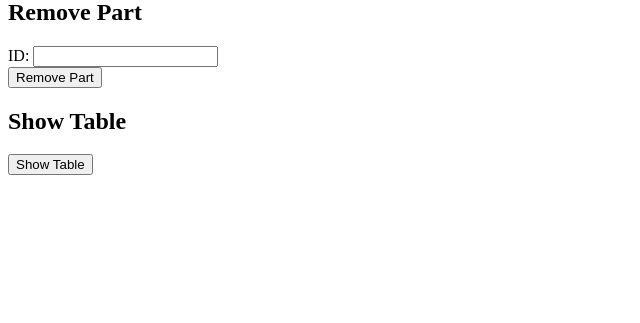
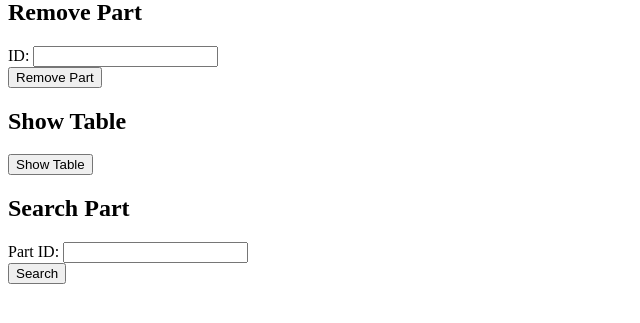
Before and after one commit to Canada101/DataBaseProject, a Flask app: page / in a window 1280 px wide. Shown: the part 293-616 px from the top of the page, without its empty margins (0-640 px from the left). Run offline with Flask 3, Linux system fonts and the light colour scheme.

Commit message:
addding search bar

```diff
--- a/app.py
+++ b/app.py
@@ -59,6 +59,26 @@
 
     return render_template('data_table.html', data_table=table_html)
 
+@app.route('/search_part', methods=['GET'])
+def search_part():
+    part_id = request.args.get('id')
+
+    connection = get_db_connection()
+    cursor = connection.cursor()
+
+    cursor.execute('SELECT * FROM parts WHERE id = %s', (part_id,))
+    result = cursor.fetchone()
+    connection.close()
+
+    if result:
+        df = pd.DataFrame([result], columns=['ID', 'Type', 'Length', 'Width', 'Height', 'Manufacturer'])
+        table_html = df.to_html(index=False)
+    else:
+        table_html = "<p>Part with entered ID couldn't be found</p>"
+
+    return render_template('data_table.html', data_table=table_html)
+
+
 @app.route('/return_to_add', methods=['POST'])
 def return_to_add():
     return render_template('index.html')
--- a/templates/index.html
+++ b/templates/index.html
@@ -44,5 +44,13 @@
     <form action="{{ url_for('show_table') }}" method="POST">
         <button type="submit">Show Table</button>
     </form>
+
+    <h2>Search Part</h2>
+    <form action="{{ url_for('search_part') }}" method="GET">
+        <label for="id">Part ID:</label>
+        <input type="number" id="id" name="id" required><br>
+        <button type="submit">Search</button>
+    </form>
+
 </body>
 </html>
```
